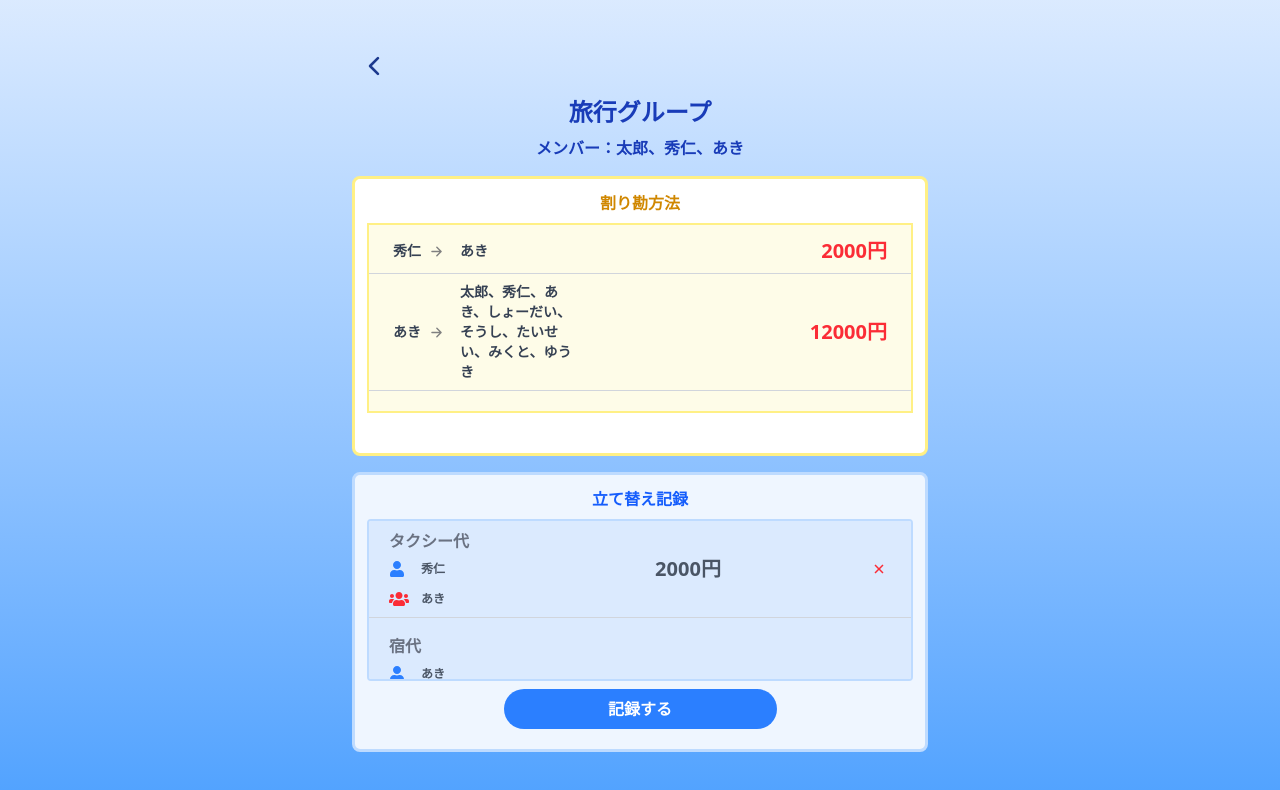
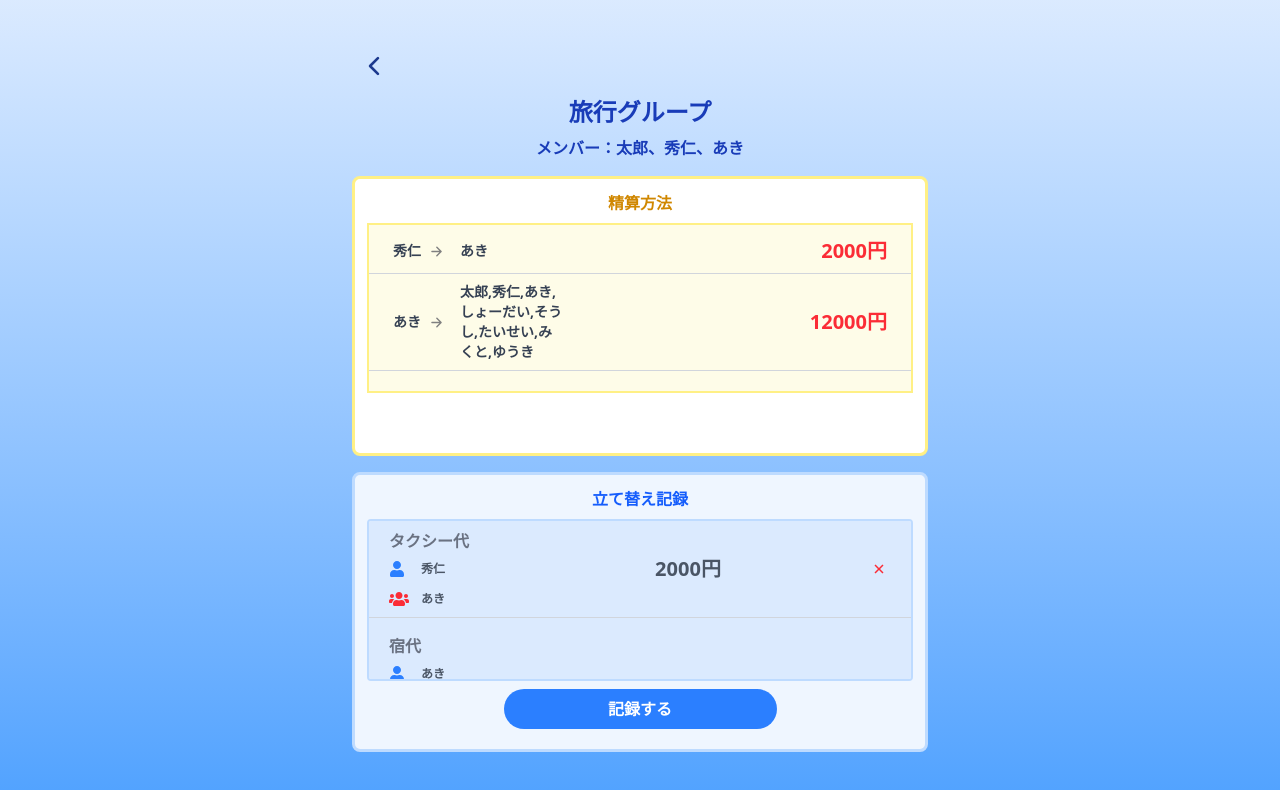
Before and after one commit to Hideto6/separate_check_w, a Next.js app: page /group in a window 1280 px wide. Shown: the top 790 px of the page. Built offline with nearby package versions, Linux system fonts and the light colour scheme.

Commit message:
group画面編集、値段表示のフォント変更

```diff
--- a/src/app/group/page.tsx
+++ b/src/app/group/page.tsx
@@ -52,7 +52,7 @@ export default function GroupPage() {
 
         <div className="flex flex-col items-center bg-white w-full h-70 border-3 border-yellow-200 p-3 rounded-lg mb-4">
           <div className="font-bold text-yellow-600 mb-2 text-base rounded">
-            割り勘方法
+            精算方法
           </div>
           <div className="w-full bg-yellow-50 border-2 border-yellow-200 overflow-y-auto py-3">
             {records.map((r) => (
@@ -67,9 +67,9 @@ export default function GroupPage() {
                     color="gray"
                     className="flex-shrink-0"
                   />
-                  <div className="w-28 ml-2">{r.for.join("、")}</div>
+                  <div className="w-26 ml-2">{r.for.join(",")}</div>
                 </span>
-                <span className="text-xl text-gray-600 text-right text-red-500">
+                <span className="text-xl text-gray-600 text-right font-extrabold text-red-500">
                   {r.amount}円
                 </span>
               </div>
@@ -103,11 +103,11 @@ export default function GroupPage() {
                       size={20}
                       className="text-red-500 mr-3 flex-shrink-0"
                     />{" "}
-                    {r.for.join("、")}
+                    {r.for.join(",")}
                   </div>
                 </div>
 
-                <div className="font-bold text-xl text-gray-600">
+                <div className="font-bold text-xl font-extrabold text-gray-600">
                   {r.amount}円
                 </div>
                 <button className="w-6 h-6 flex items-center justify-center text-red-500 font-bold p-1 rounded-full hover:bg-red-500 hover:text-white active:bg-red-500 active:text-white transition-colors">
```
